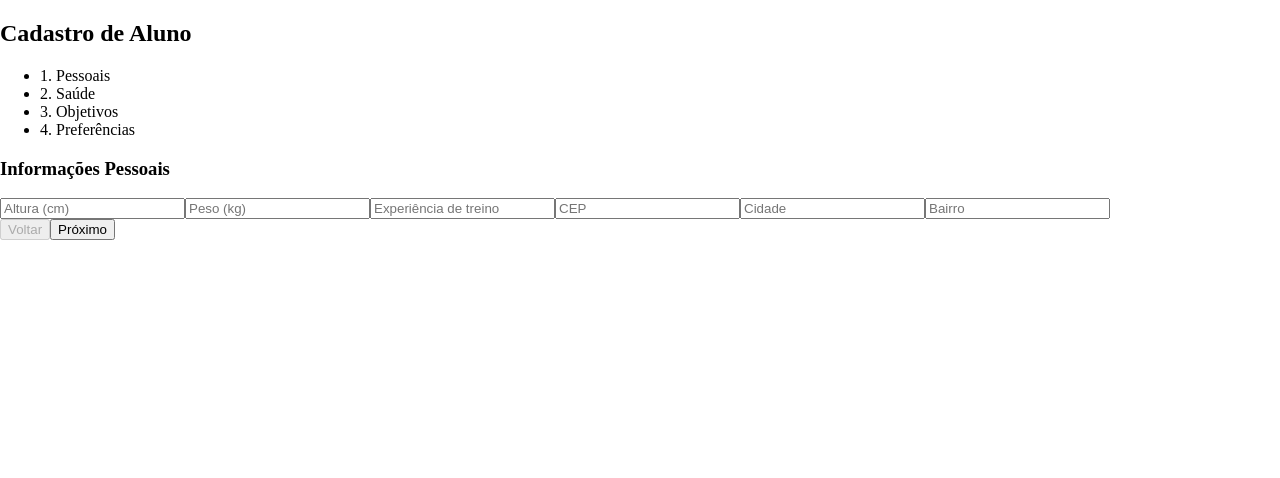
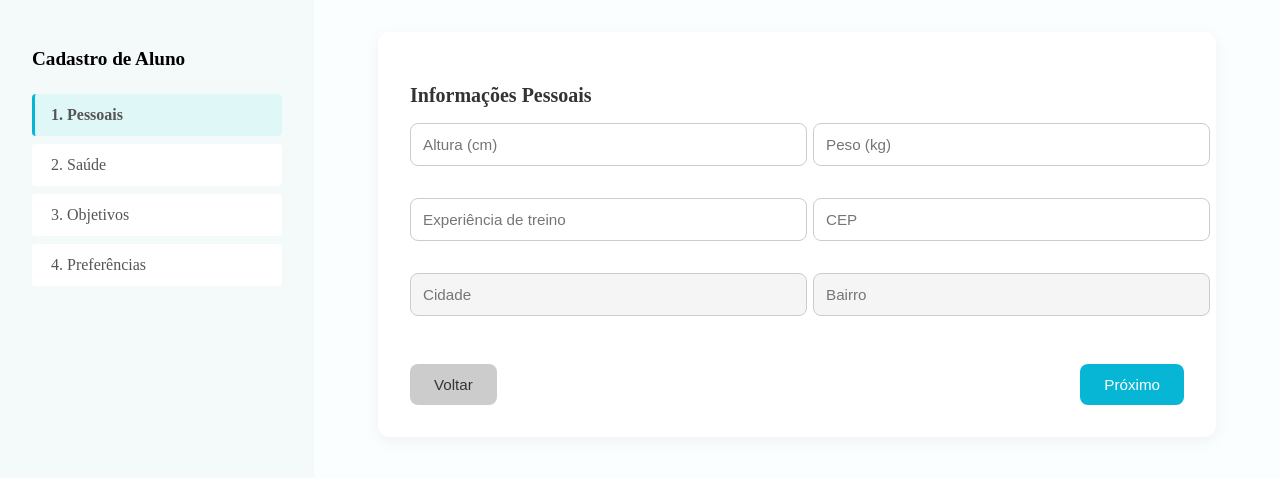
Before and after one commit to BernardoVillanova/fitness-front, a Vue app: page /student-register in a window 1280 px wide. Shown: the top 478 px of the page. Built offline with nearby package versions, Linux system fonts and the light colour scheme.

Commit message:
DEV-002 | :sparkles: Série de dados mockados para o preenchimento e envio de TCC

```diff
--- a/src/router/index.js
+++ b/src/router/index.js
@@ -18,7 +18,7 @@ const routes = [
   {
     path: '/dashboard',
     component: DashboardTech,
-    meta: { requiresAuth: true, role: 'personal' },
+    // meta: { requiresAuth: true, role: 'personal' },
   },
 ];
 
--- a/src/views/studentregister.vue
+++ b/src/views/studentregister.vue
@@ -1,73 +1,103 @@
 <template>
-  <div class="flex bg-[#0f172a] min-h-screen text-white p-10 rounded-lg">
-    <!-- Steps Sidebar -->
-    <div class="w-1/4 pr-6 border-r border-gray-700">
-      <h2 class="text-xl font-bold mb-6">Cadastro de Aluno</h2>
-      <ul class="space-y-4">
-        <li :class="{ 'text-green-400': step === 1 }">1. Pessoais</li>
-        <li :class="{ 'text-green-400': step === 2 }">2. Saúde</li>
-        <li :class="{ 'text-green-400': step === 3 }">3. Objetivos</li>
-        <li :class="{ 'text-green-400': step === 4 }">4. Preferências</li>
+  <div class="container">
+    <!-- Sidebar -->
+    <aside class="sidebar">
+      <h2 class="sidebar-title">Cadastro de Aluno</h2>
+      <ul class="sidebar-steps">
+        <li :class="stepClass(1)">1. Pessoais</li>
+        <li :class="stepClass(2)">2. Saúde</li>
+        <li :class="stepClass(3)">3. Objetivos</li>
+        <li :class="stepClass(4)">4. Preferências</li>
       </ul>
-    </div>
+    </aside>
 
-    <!-- Formulário -->
-    <div class="w-3/4 pl-10">
-      <div v-if="step === 1">
-        <h3 class="text-lg font-semibold mb-4">Informações Pessoais</h3>
-        <div class="grid grid-cols-1 md:grid-cols-2 gap-4">
-          <input v-model="form.personalInfo.height" placeholder="Altura (cm)" type="number" class="input" />
-          <input v-model="form.personalInfo.weight" placeholder="Peso (kg)" type="number" class="input" />
-          <input v-model="form.personalInfo.trainingExperience" placeholder="Experiência de treino" class="input" />
-          <input v-model="form.personalInfo.location.cep" placeholder="CEP" @blur="fetchAddress" class="input" />
-          <input v-model="form.personalInfo.location.city" placeholder="Cidade" class="input" readonly />
-          <input v-model="form.personalInfo.location.neighborhood" placeholder="Bairro" class="input" readonly />
+    <!-- Conteúdo Principal -->
+    <main class="main">
+      <div class="form-card">
+        <!-- Etapa 1 -->
+        <div v-if="step === 1">
+          <h3 class="form-title">Informações Pessoais</h3>
+          <div class="form-grid">
+            <input v-model="form.personalInfo.height" type="number" placeholder="Altura (cm)" class="input" />
+            <input v-model="form.personalInfo.weight" type="number" placeholder="Peso (kg)" class="input" />
+            <input v-model="form.personalInfo.trainingExperience" placeholder="Experiência de treino" class="input" />
+            <input
+              v-model="form.personalInfo.location.cep"
+              placeholder="CEP"
+              @blur="fetchAddress"
+              class="input"
+              :class="{ 'input-error': cepError }"
+            />
+            <input
+              v-model="form.personalInfo.location.city"
+              placeholder="Cidade"
+              class="input disabled"
+              readonly
+            />
+            <input
+              v-model="form.personalInfo.location.neighborhood"
+              placeholder="Bairro"
+              class="input disabled"
+              readonly
+            />
+          </div>
+        </div>
+
+        <!-- Etapa 2 -->
+        <div v-if="step === 2">
+          <h3 class="form-title">Restrições de Saúde</h3>
+          <textarea
+            v-model="form.healthRestrictions.notes"
+            placeholder="Notas médicas, restrições, observações..."
+            class="input textarea"
+          ></textarea>
+        </div>
+
+        <!-- Etapa 3 -->
+        <div v-if="step === 3">
+          <h3 class="form-title">Objetivos</h3>
+          <input
+            v-model="goal.description"
+            placeholder="Qual seu objetivo?"
+            class="input"
+          />
+          <button class="btn" @click="addGoal">Adicionar</button>
+          <ul class="goal-list">
+            <li v-for="(g, i) in form.goals" :key="i">{{ g.description }}</li>
+          </ul>
+        </div>
+
+        <!-- Etapa 4 -->
+        <div v-if="step === 4">
+          <h3 class="form-title">Preferências</h3>
+          <input v-model="form.preferences.trainingLocation" placeholder="Local de treino" class="input" />
+          <input v-model="form.preferences.preferredTime" placeholder="Horário preferido" class="input" />
+          <input v-model="form.preferences.trainingDays" placeholder="Dias de treino" class="input" />
+        </div>
+
+        <!-- Navegação -->
+        <div class="form-nav">
+          <button class="btn secondary" @click="prevStep" :disabled="step === 1">Voltar</button>
+          <button class="btn primary" @click="nextStep">{{ step < maxStep ? 'Próximo' : 'Finalizar' }}</button>
+        </div>
+
+        <div v-if="step > maxStep" class="form-success">
+          Aluno cadastrado com sucesso!
         </div>
       </div>
-
-      <div v-else-if="step === 2">
-        <h3 class="text-lg font-semibold mb-4">Restrições de Saúde</h3>
-        <textarea v-model="form.healthRestrictions.notes" placeholder="Notas médicas" class="input"></textarea>
-      </div>
-
-      <div v-else-if="step === 3">
-        <h3 class="text-lg font-semibold mb-4">Meta / Objetivo</h3>
-        <input v-model="goal.description" placeholder="Qual seu objetivo?" class="input" />
-        <button class="btn mt-2" @click="addGoal">Adicionar</button>
-        <ul class="list-disc ml-6 mt-2">
-          <li v-for="(g, index) in form.goals" :key="index">{{ g.description }}</li>
-        </ul>
-      </div>
-
-      <div v-else-if="step === 4">
-        <h3 class="text-lg font-semibold mb-4">Preferências</h3>
-        <input v-model="form.preferences.trainingLocation" placeholder="Local de treino (casa, academia, parque...)" class="input" />
-        <input v-model="form.preferences.preferredTime" placeholder="Horário preferido (ex: manhã, tarde, noite)" class="input" />
-        <input v-model="form.preferences.trainingDays" placeholder="Dias da semana (ex: seg, qua, sex)" class="input" />
-      </div>
-
-      <div class="flex justify-between mt-6">
-        <button class="btn" @click="prevStep" :disabled="step === 1">Voltar</button>
-        <button class="btn" @click="nextStep">
-          {{ step < maxStep ? 'Próximo' : 'Finalizar' }}
-        </button>
-      </div>
-
-      <div v-if="step > maxStep">
-        <p class="mt-4 text-green-400">Aluno cadastrado com sucesso!</p>
-      </div>
-    </div>
+    </main>
   </div>
 </template>
 
 <script>
 export default {
   name: 'StudentRegister',
-
   data() {
     return {
       step: 1,
       maxStep: 4,
+      isSubmitting: false,
+      cepError: false,
       goal: {
         description: ''
       },
@@ -92,54 +122,217 @@ export default {
           trainingDays: ''
         }
       }
-    }
+    };
   },
   methods: {
-    nextStep() {
+    stepClass(n) {
+      return {
+        'active-step': this.step === n
+      };
+    },
+    async nextStep() {
+      if (this.step === 1 && !this.validateStepOne()) return;
+      if (this.step === 3 && !this.form.goals.length) {
+        alert('Adicione pelo menos um objetivo.');
+        return;
+      }
+
       if (this.step < this.maxStep) {
         this.step++;
       } else {
-        this.step++;
-        // Aqui você pode adicionar lógica de envio
-        console.log('Formulário finalizado:', this.form);
+        // Finalizar
+        this.isSubmitting = true;
+        try {
+          console.log('Dados do aluno:', this.form);
+          this.step++;
+        } catch (error) {
+          alert('Erro ao enviar. Tente novamente.');
+        } finally {
+          this.isSubmitting = false;
+        }
       }
     },
     prevStep() {
-      if (this.step > 1) {
-        this.step--;
+      if (this.step > 1) this.step--;
+    },
+    validateStepOne() {
+      const { height, weight, trainingExperience, location } = this.form.personalInfo;
+      if (!height || !weight || !trainingExperience || !location.cep) {
+        alert('Preencha todos os campos obrigatórios.');
+        return false;
       }
+      if (this.cepError) {
+        alert('Verifique o CEP inserido.');
+        return false;
+      }
+      return true;
     },
     addGoal() {
-      if (this.goal.description.trim()) {
-        this.form.goals.push({ ...this.goal });
+      const desc = this.goal.description.trim();
+      if (desc) {
+        this.form.goals.push({ description: desc });
         this.goal.description = '';
       }
     },
     async fetchAddress() {
       const cep = this.form.personalInfo.location.cep.replace(/\D/g, '');
-      if (cep.length !== 8) return;
+      if (cep.length !== 8) {
+        this.cepError = true;
+        return;
+      }
 
       try {
-        const response = await fetch(`https://viacep.com.br/ws/${cep}/json/`);
-        const data = await response.json();
+        const res = await fetch(`https://viacep.com.br/ws/${cep}/json/`);
+        const data = await res.json();
+
         if (!data.erro) {
           this.form.personalInfo.location.city = data.localidade;
           this.form.personalInfo.location.neighborhood = data.bairro;
+          this.cepError = false;
+        } else {
+          this.cepError = true;
         }
       } catch (err) {
-        console.error('Erro ao buscar CEP:', err);
+        this.cepError = true;
       }
     }
   }
-}
+};
 </script>
 
 <style scoped>
+.container {
+  display: flex;
+  width: 100%;
+  max-width: none;
+  min-height: 100vh;
+  margin: 0;
+  border-radius: 0;
+  background: #fff;
+}
+
+.sidebar {
+  background: #f4fafa;
+  padding: 2rem;
+  width: 250px;
+}
+
+.sidebar-title {
+  font-size: 1.2rem;
+  font-weight: bold;
+  margin-bottom: 1.5rem;
+}
+
+.sidebar-steps {
+  list-style: none;
+  padding: 0;
+}
+
+.sidebar-steps li {
+  padding: 0.75rem 1rem;
+  border-left: 3px solid transparent;
+  cursor: default;
+  margin-bottom: 0.5rem;
+  color: #555;
+  background-color: #fff;
+  border-radius: 4px;
+}
+
+.sidebar-steps li.active-step {
+  background: #e0f7f7;
+  border-left-color: #06b6d4;
+  font-weight: 600;
+}
+
+.main {
+  flex: 1;
+  padding: 2rem 4rem;
+  background-color: #fafefe;
+  overflow-y: auto;
+}
+
+.form-card {
+  background: #ffffff;
+  border-radius: 12px;
+  padding: 2rem;
+  box-shadow: 0 4px 16px rgba(0, 0, 0, 0.05);
+}
+
+.form-title {
+  font-size: 1.25rem;
+  margin-bottom: 1rem;
+  color: #333;
+}
+
+.form-grid {
+  display: grid;
+  grid-template-columns: repeat(auto-fill, minmax(280px, 1fr));
+  gap: 2rem;
+}
+
 .input {
-  @apply w-full p-2 rounded-lg border border-gray-600 bg-gray-800 text-white placeholder-gray-400;
+  padding: 0.75rem;
+  border: 1px solid #ccc;
+  border-radius: 8px;
+  font-size: 0.95rem;
+  width: 100%;
+  transition: border 0.3s;
+}
+
+.input:focus {
+  border-color: #06b6d4;
+  outline: none;
+}
+
+.input-error {
+  border-color: #e63946;
+}
+
+.input.disabled {
+  background-color: #f5f5f5;
+  cursor: not-allowed;
+}
+
+.input.textarea {
+  min-height: 100px;
 }
 
 .btn {
-  @apply bg-green-600 hover:bg-green-700 text-white font-bold py-2 px-4 rounded;
+  padding: 0.75rem 1.5rem;
+  font-size: 0.95rem;
+  border: none;
+  border-radius: 8px;
+  cursor: pointer;
+  margin-top: 1rem;
+}
+
+.btn.primary {
+  background-color: #06b6d4;
+  color: #fff;
+}
+
+.btn.secondary {
+  background-color: #ccc;
+  color: #333;
+  margin-right: 0.5rem;
+}
+
+.goal-list {
+  margin-top: 1rem;
+  padding-left: 1rem;
+}
+
+.form-nav {
+  margin-top: 2rem;
+  display: flex;
+  justify-content: space-between;
+}
+
+.form-success {
+  text-align: center;
+  font-weight: bold;
+  color: #16a34a;
+  font-size: 1.1rem;
+  margin-top: 2rem;
 }
 </style>
```
Also changed, not shown: src/components/FooterSection.vue (+41 -1 lines), src/components/StudentList.vue (+124 -16 lines), src/views/dashboardtech.vue (+85 -53 lines).
